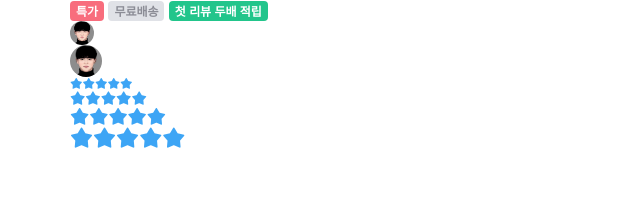
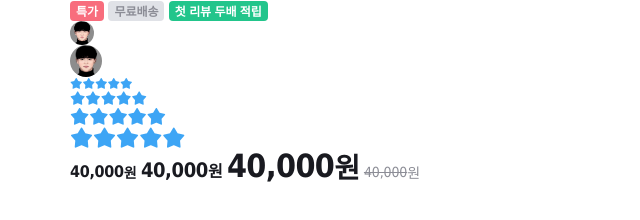
Before and after one commit to k9want/tomorrow-house, a website: page index.html in a window 1280 px wide. Shown: the whole page, without its empty margins (0-640 px from the left). Drawn offline with nearby package versions, Linux system fonts and the light colour scheme; files that its build step writes are made by us from their sources; files whose address does not match are found by name.

Commit message:
💄 Implement price components

```diff
--- a/index.html
+++ b/index.html
@@ -78,6 +78,25 @@
           <i class="ic-star is-active"></i>
         </div>
       </div>
+
+      <div>
+        <div class="price-16">
+          <strong class="amount">40,000</strong>
+          <span class="currency">원</span>
+        </div>
+        <div class="price-20">
+          <strong class="amount">40,000</strong>
+          <span class="currency">원</span>
+        </div>
+        <div class="price-32">
+          <strong class="amount">40,000</strong>
+          <span class="currency">원</span>
+        </div>
+        <div class="price-off">
+          <strong class="amount">40,000</strong>
+          <span class="currency">원</span>
+        </div>
+      </div>
     </div>
   </body>
 </html>
--- a/styles/main.scss
+++ b/styles/main.scss
@@ -14,5 +14,6 @@
 @import './modules/tags';
 @import './modules/avators';
 @import './modules/start-ratings';
+@import './modules/prices';
 
 @import './layouts/grids';
--- /dev/null
+++ b/styles/modules/_prices.scss
@@ -0,0 +1,78 @@
+%price-base {
+  @include inline-flexbox(start);
+
+  .amount {
+    font-family: $font-price;
+    line-height: 1;
+  }
+
+  .currency {
+    font-family: $font-main;
+  }
+}
+
+.price-16,
+.price-20,
+.price-32 {
+  @extend %price-base;
+  color: $dark;
+
+  .amount {
+    font-weight: 700;
+    letter-spacing: -0.02em;
+  }
+
+  .currency {
+    font-weight: 700;
+  }
+}
+
+.price-16 {
+  .amount {
+    font-size: 16px;
+  }
+
+  .currency {
+    @include text-style(14);
+  }
+}
+
+.price-20 {
+  .amount {
+    font-size: 20px;
+  }
+
+  .currency {
+    @include text-style(16);
+  }
+}
+
+.price-32 {
+  .amount {
+    font-size: 32px;
+  }
+
+  .currency {
+    font-size: 28px;
+    line-height: 32px;
+    letter-spacing: -0.02em;
+  }
+}
+
+.price-off {
+  @extend %price-base;
+  color: $secondary;
+
+  .amount {
+    font-size: 14px;
+    font-weight: 400;
+    line-height: 14px;
+    letter-spacing: -0.01em;
+    text-decoration: line-through;
+  }
+
+  .currency {
+    @include text-style(14);
+    font-weight: 400;
+  }
+}
```
